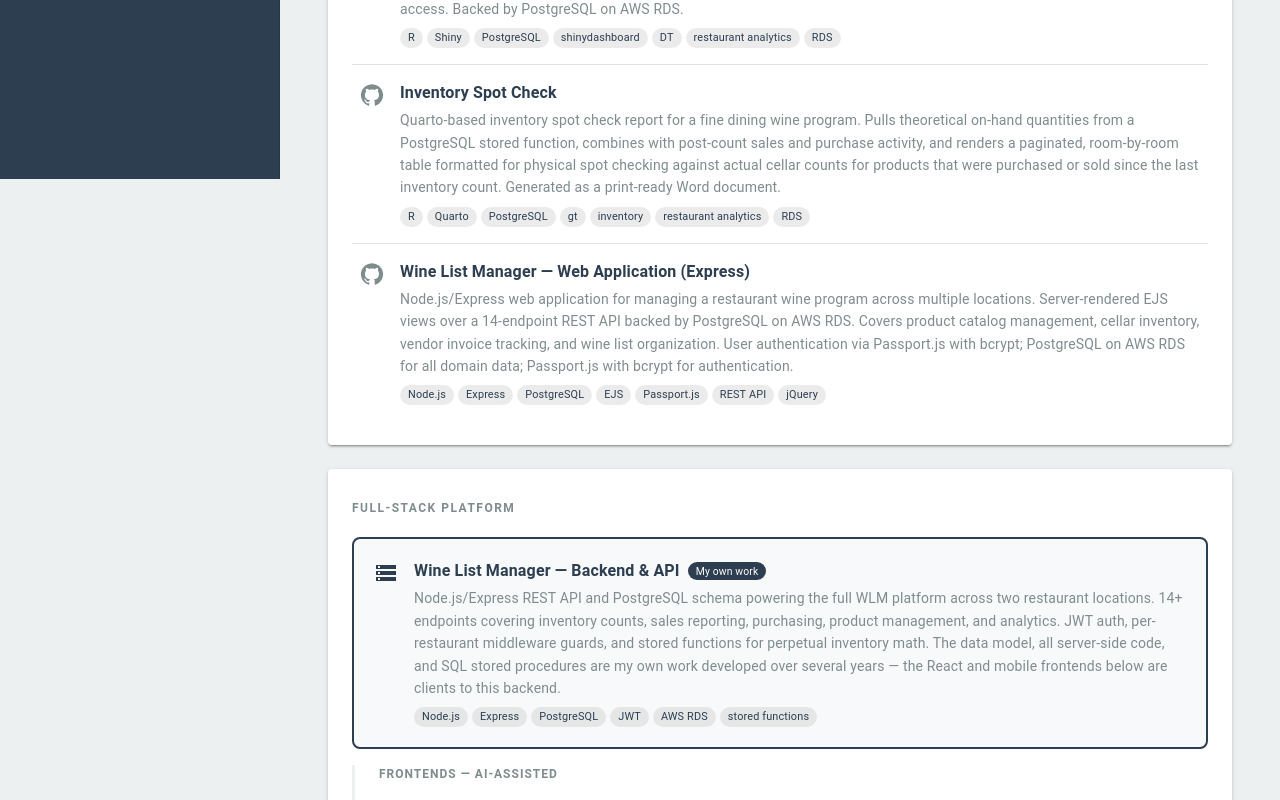
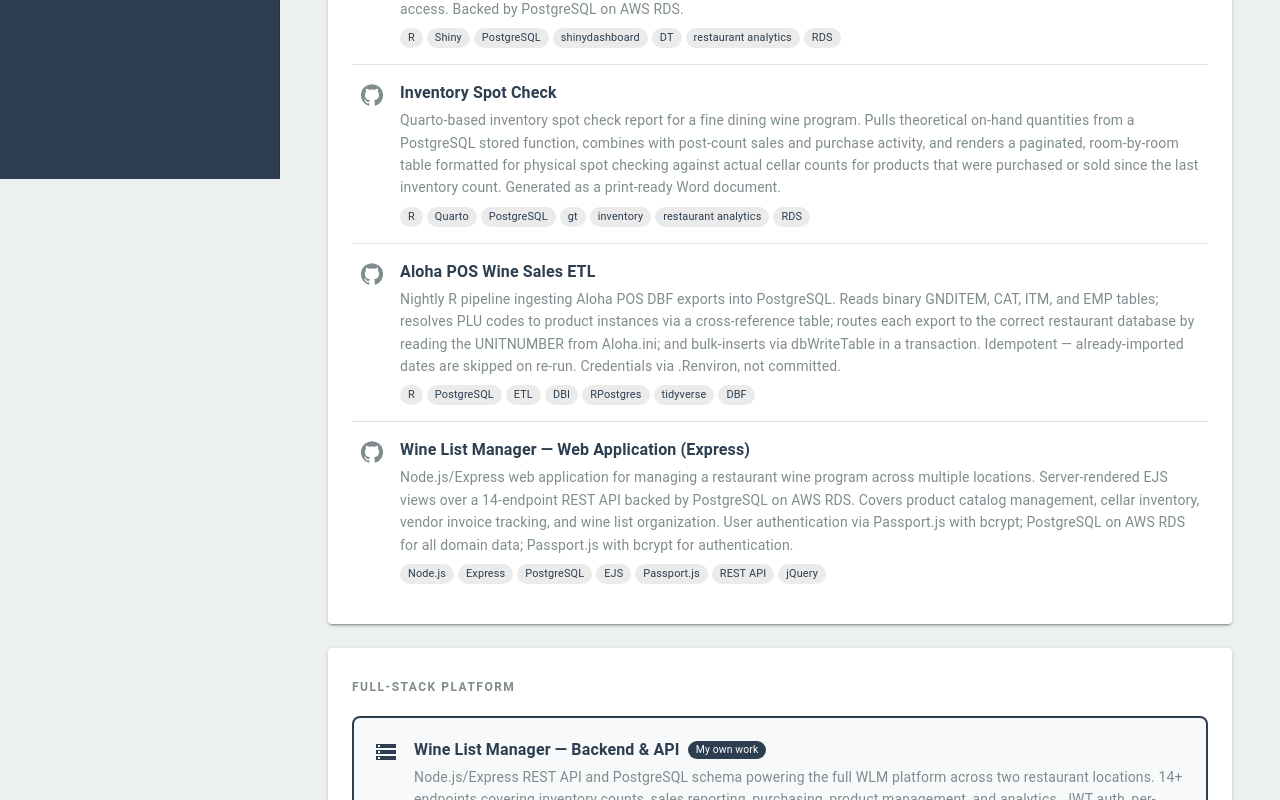
Before and after one commit to mdonovan3/Portfolio, a React (Vite) app: page /projects/repositories in a window 1280 px wide. Shown: the part 621-1421 px from the top of the page. Built offline with nearby package versions, Linux system fonts and the light colour scheme.

Commit message:
Add ImportWineSalesPortfolio to Repositories page

```diff
--- a/src/pages/Repositories.jsx
+++ b/src/pages/Repositories.jsx
@@ -35,6 +35,13 @@
       "Quarto-based inventory spot check report for a fine dining wine program. Pulls theoretical on-hand quantities from a PostgreSQL stored function, combines with post-count sales and purchase activity, and renders a paginated, room-by-room table formatted for physical spot checking against actual cellar counts for products that were purchased or sold since the last inventory count. Generated as a print-ready Word document.",
     url: "#",
     tags: ["R", "Quarto", "PostgreSQL", "gt", "inventory", "restaurant analytics", "RDS"],
+  },
+  {
+    title: "Aloha POS Wine Sales ETL",
+    description:
+      "Nightly R pipeline ingesting Aloha POS DBF exports into PostgreSQL. Reads binary GNDITEM, CAT, ITM, and EMP tables; resolves PLU codes to product instances via a cross-reference table; routes each export to the correct restaurant database by reading the UNITNUMBER from Aloha.ini; and bulk-inserts via dbWriteTable in a transaction. Idempotent — already-imported dates are skipped on re-run. Credentials via .Renviron, not committed.",
+    url: "https://github.com/mdonovan3/ImportWineSalesPortfolio",
+    tags: ["R", "PostgreSQL", "ETL", "DBI", "RPostgres", "tidyverse", "DBF"],
   },
   {
     title: "Wine List Manager — Web Application (Express)",
```
